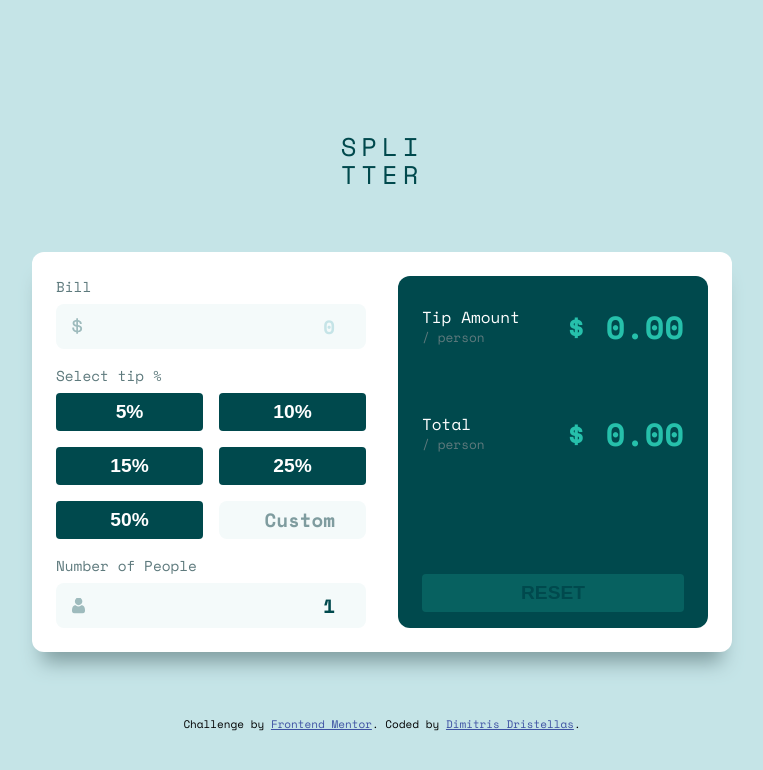
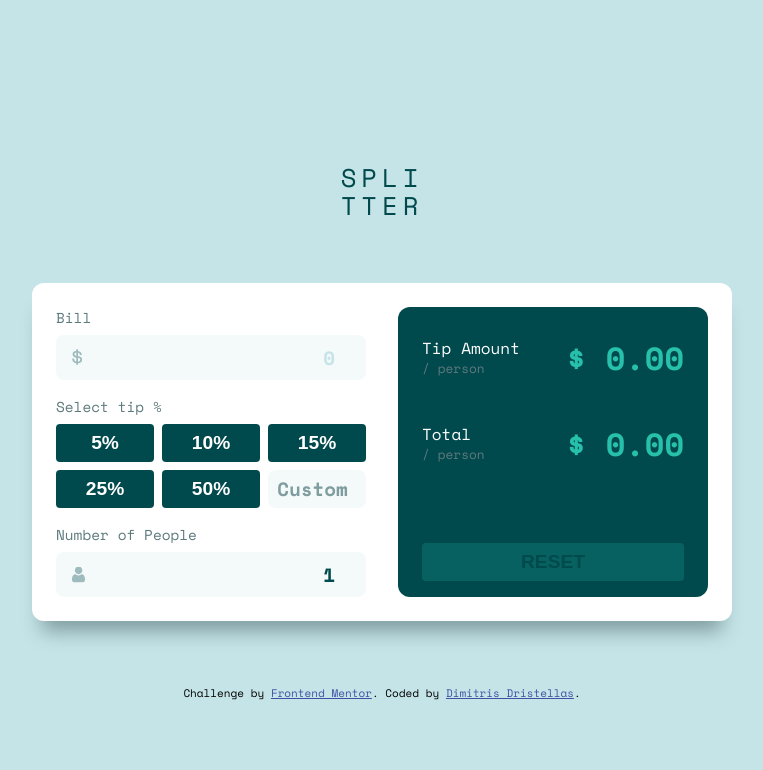
Before and after one commit to dimitrisdr/tip-calculator-app, a plain HTML site: page index.html in a window 1280 px wide. Shown: the whole page, without its empty margins (258-1021 px from the left). Drawn offline with nearby package versions, Linux system fonts and the light colour scheme.

Commit message:
update tip layout

```diff
--- a/style.css
+++ b/style.css
@@ -266,6 +266,15 @@ body {
         max-width: 700px;
     }
 
+    .tip-items {
+        grid-template-columns: repeat(3, 1fr);
+        gap: 0.5rem;
+    }
+
+    .custom-input {
+        padding-inline: 0.2rem;
+    }
+
     .results-section {
         align-items: flex-start;
     }
```
